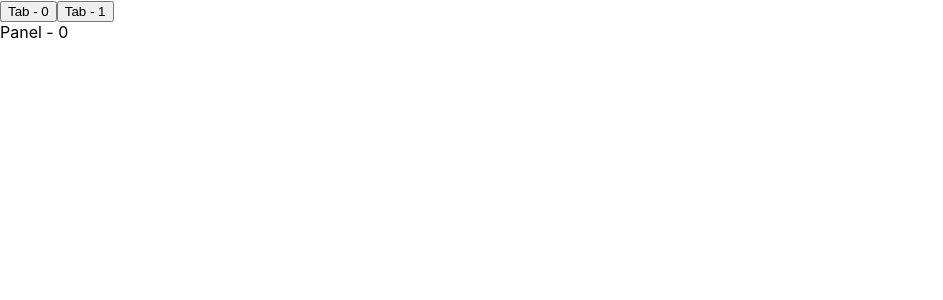
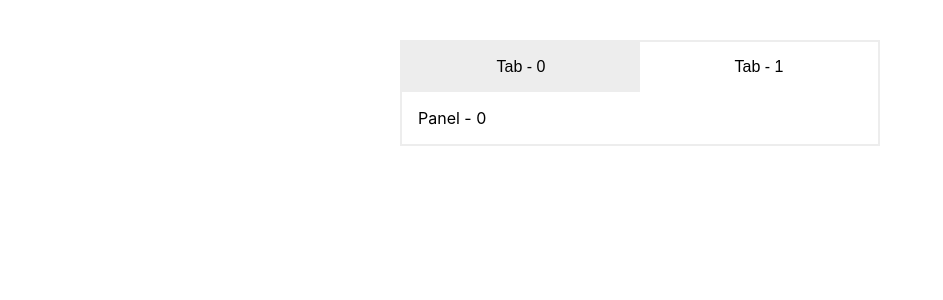
Before and after one commit to NordicBeaver/tabs-challenge, a React (Create React App) app: page / in a window 1280 px wide. Shown: the top 300 px of the page, without its empty margins (0-943 px from the left). Built offline with nearby package versions, Linux system fonts and the light colour scheme.

Commit message:
Tabs styling.

```diff
--- a/package.json
+++ b/package.json
@@ -13,6 +13,7 @@
     "react": "^17.0.2",
     "react-dom": "^17.0.2",
     "react-scripts": "5.0.0",
+    "styled-components": "^5.3.3",
     "typescript": "^4.5.4",
     "web-vitals": "^2.1.2"
   },
@@ -39,5 +40,8 @@
       "last 1 firefox version",
       "last 1 safari version"
     ]
+  },
+  "devDependencies": {
+    "@types/styled-components": "^5.1.18"
   }
 }
--- a/src/App.tsx
+++ b/src/App.tsx
@@ -1,24 +1,30 @@
 import React from 'react';
+import styled from 'styled-components';
 import TabButton from './tabs/TabButton';
+import TabList from './tabs/TabList';
 import TabPanel from './tabs/TabPanel';
+import TabPanels from './tabs/TabPanels';
 import Tabs from './tabs/Tabs';
+
+const TabsContainer = styled.div`
+  max-width: 480px;
+  margin: 40px auto;
+`;
 
 function App() {
   return (
-    <div>
+    <TabsContainer>
       <Tabs>
-        <div>
-          <div>
-            <TabButton index={0}></TabButton>
-            <TabButton index={1}></TabButton>
-          </div>
-          <div>
-            <TabPanel index={0}></TabPanel>
-            <TabPanel index={1}></TabPanel>
-          </div>
-        </div>
+        <TabList>
+          <TabButton index={0}></TabButton>
+          <TabButton index={1}></TabButton>
+        </TabList>
+        <TabPanels>
+          <TabPanel index={0}></TabPanel>
+          <TabPanel index={1}></TabPanel>
+        </TabPanels>
       </Tabs>
-    </div>
+    </TabsContainer>
   );
 }
 
--- a/src/tabs/TabButton.tsx
+++ b/src/tabs/TabButton.tsx
@@ -1,8 +1,22 @@
 import React from 'react';
+import styled from 'styled-components';
 import { useTabsContext } from './TabsContext';
+
+const TabButtonStyled = styled.button<{ isActive?: boolean }>`
+  flex-grow: 1;
+  border: none;
+  background-color: ${(props) => (props.isActive === true ? '#ededed' : '#ffffff')};
+  cursor: ${(props) => (props.isActive === true ? 'default' : 'pointer')};
+  padding: 1em;
+  font-size: 1em;
+`;
 
 export default function TabButton({ index }: { index: number }) {
   const { currentTabIndex, setCurrentTabIndex } = useTabsContext()!;
 
-  return <button onClick={() => setCurrentTabIndex(index)}>Tab - {index}</button>;
+  return (
+    <TabButtonStyled isActive={index === currentTabIndex} onClick={() => setCurrentTabIndex(index)}>
+      Tab - {index}
+    </TabButtonStyled>
+  );
 }
--- /dev/null
+++ b/src/tabs/TabList.tsx
@@ -0,0 +1,10 @@
+import React, { PropsWithChildren } from 'react';
+import styled from 'styled-components';
+
+const TabListStyled = styled.div`
+  display: flex;
+`;
+
+export default function TabList({ children }: PropsWithChildren<{}>) {
+  return <TabListStyled>{children}</TabListStyled>;
+}
--- /dev/null
+++ b/src/tabs/TabPanels.tsx
@@ -0,0 +1,10 @@
+import React, { PropsWithChildren } from 'react';
+import styled from 'styled-components';
+
+const TabPanelsStyled = styled.div`
+  padding: 1em;
+`;
+
+export default function TabPanels({ children }: PropsWithChildren<{}>) {
+  return <TabPanelsStyled>{children}</TabPanelsStyled>;
+}
--- a/src/tabs/Tabs.tsx
+++ b/src/tabs/Tabs.tsx
@@ -1,6 +1,15 @@
 import React, { PropsWithChildren } from 'react';
+import styled from 'styled-components';
 import { TabsContextProvider } from './TabsContext';
 
+const TabsContainer = styled.div`
+  border: 2px solid #ededed;
+`;
+
 export default function Tabs({ children }: PropsWithChildren<{}>) {
-  return <TabsContextProvider>{children}</TabsContextProvider>;
+  return (
+    <TabsContextProvider>
+      <TabsContainer>{children}</TabsContainer>
+    </TabsContextProvider>
+  );
 }
```
Also changed, not shown: 1 other file (tests, documents, lock files or other folders).
